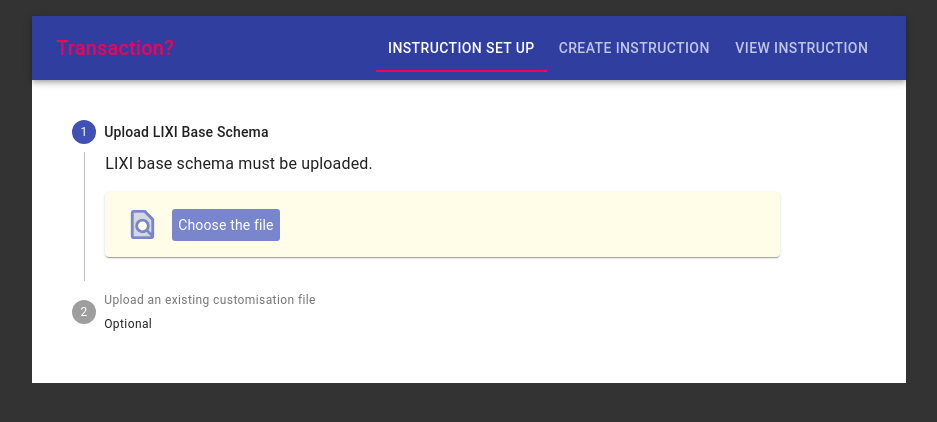
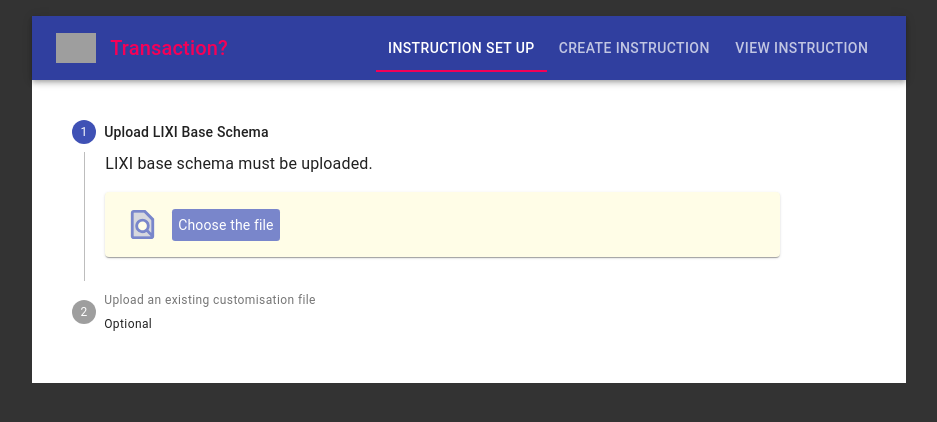
Before and after one commit to Bayat-Alireza/lixi-customiser, a React (Create React App) app: page / in a window 1280 px wide. Shown: the top 422 px of the page, without its empty margins (171-1108 px from the left). Built offline with nearby package versions, Linux system fonts and the light colour scheme; grey boxes are pictures that could not be loaded.

Commit message:
Add browser tab and app bar icon

```diff
--- a/public/index.html
+++ b/public/index.html
@@ -2,14 +2,14 @@
 <html lang="en">
   <head>
     <meta charset="utf-8" />
-    <link rel="icon" href="%PUBLIC_URL%/favicon.ico" />
+    <link rel="icon" href="%PUBLIC_URL%/assets/lixiTitle.ico" />
     <meta name="viewport" content="width=device-width, initial-scale=1" />
     <meta name="theme-color" content="#000000" />
     <meta
       name="description"
       content="Web site created using create-react-app"
     />
-    <link rel="apple-touch-icon" href="%PUBLIC_URL%/logo192.png" />
+    <!-- <link rel="apple-touch-icon" href="%PUBLIC_URL%/assets/light-lixi.ico" /> -->
     <!--
       manifest.json provides metadata used when your web app is installed on a
       user's mobile device or desktop. See https://developers.google.com/web/fundamentals/web-app-manifest/
--- a/src/components/nav-taps/NavTabs.tsx
+++ b/src/components/nav-taps/NavTabs.tsx
@@ -20,6 +20,7 @@ import { SelectTransactionDialog } from "../select-transaction-dialog/SelectTran
 import { XmlUtil } from "../../util/nameSpaces";
 import { useAction } from "../../hooks/useActions";
 import { SubSchema } from "../../redux/actions/customiser-actions";
+
 
 function a11yProps(index: any) {
   return {
@@ -52,35 +53,56 @@ export const NavTabs: React.FC = () => {
     setOpen(false);
   };
   React.useEffect(() => {
-     if(trs && trs?.length === 1 ){
-       if(!subSchema?.transactionType){
-         customizeSubSchema(trs[0]);
-         resetCustomization()
-         resetItem()
-         return
-       }
-       if(trs[0].transactionType !== preSubSchema?.transactionType){
-        resetCustomization()
-        resetItem()
+    if (trs && trs?.length === 1) {
+      if (!subSchema?.transactionType) {
         customizeSubSchema(trs[0]);
-        setPreSubSchema(trs[0])
-        return
-       }
-     }
+        resetCustomization();
+        resetItem();
+        return;
+      }
+      if (trs[0].transactionType !== preSubSchema?.transactionType) {
+        resetCustomization();
+        resetItem();
+        customizeSubSchema(trs[0]);
+        setPreSubSchema(trs[0]);
+        return;
+      }
+    }
     if (!subSchema?.transactionType && schema && !open) {
       setOpen(true);
     }
-  }, [customizeSubSchema, open, preSubSchema?.transactionType, resetCustomization, schema, subSchema?.transactionType, trs]);
+  }, [
+    customizeSubSchema,
+    open,
+    preSubSchema?.transactionType,
+    resetCustomization,
+    resetItem,
+    schema,
+    subSchema?.transactionType,
+    trs,
+  ]);
 
 
   return (
     <div className={classes.root}>
-      {trs?.length && <SelectTransactionDialog transactionList={trs} open={open} handleClose={handleClose} />}
-      <AppBar className={classes.appBar} position="sticky">
-        <Toolbar>
+      {trs?.length && (
+        <SelectTransactionDialog
+          transactionList={trs}
+          open={open}
+          handleClose={handleClose}
+        />
+      )}
+      <AppBar
+        className={classes.appBar}
+        position="sticky"
+        >
+        <Toolbar style={{alignItems:"center",alignContent:"center"}}>
+        <img style={{flexGrow: 1,maxWidth:40,marginRight:"1em"}} src="https://cdn.lixi.org.au/assets/lixi-logo-white-mac-smaller.gif" alt="LIXI"/>
           {subSchema?.transactionType ? (
             <Typography
-              onClick={() => (trs && trs?.length>1)?setOpen(true):undefined}
+              onClick={() =>
+                trs && trs?.length > 1 ? setOpen(true) : undefined
+              }
               noWrap
               variant="h6"
               style={{ flexGrow: 1, cursor: "pointer" }}
@@ -89,7 +111,9 @@ export const NavTabs: React.FC = () => {
             </Typography>
           ) : (
             <Typography
-              onClick={() => (trs && trs?.length>1)?setOpen(true):undefined}
+              onClick={() =>
+                trs && trs?.length > 1 ? setOpen(true) : undefined
+              }
               noWrap
               color="secondary"
               variant="h6"
```
